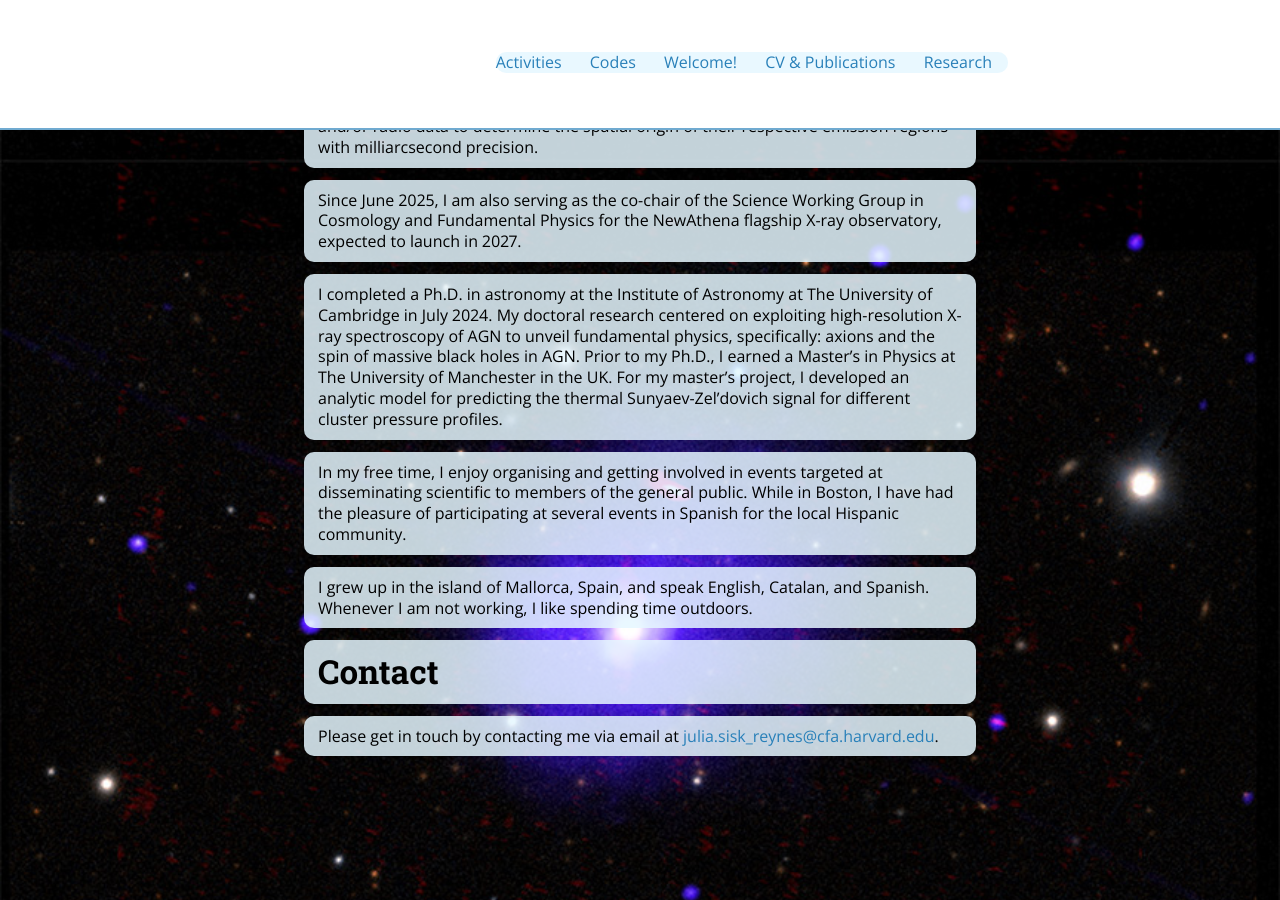
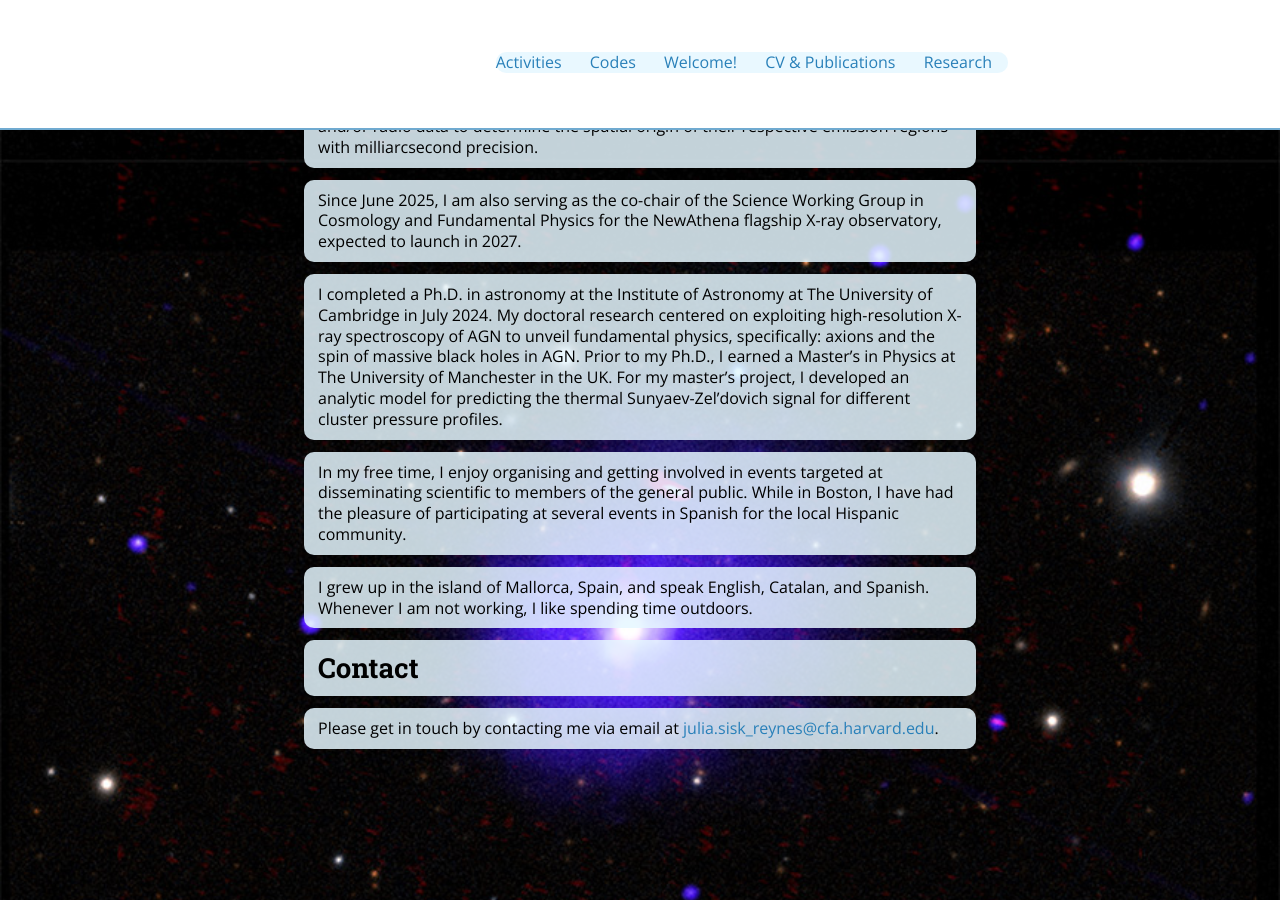
Before and after one commit to jsiskreynes-astro/jsiskreynes-astro.github.io, a Jekyll site: the page built from index.md, in a window 1280 px wide and 900 px high, scrolled down 750 px. Built offline with Jekyll 4.4.1, drawn with Linux system fonts in a browser that asks for light colours; nearby versions of some CDN libraries.

```diff
--- a/index.md
+++ b/index.md
@@ -20,7 +20,7 @@ In my free time, I enjoy organising and getting involved in events targeted at d
 
 I grew up in the island of Mallorca, Spain, and speak English, Catalan, and Spanish. Whenever I am not working, I like spending time outdoors.
 
-# Contact
+## Contact
 
 Please get in touch by contacting me via email at [julia.sisk_reynes@cfa.harvard.edu](mailto:julia.sisk_reynes@cfa.harvard.edu).
 
```
